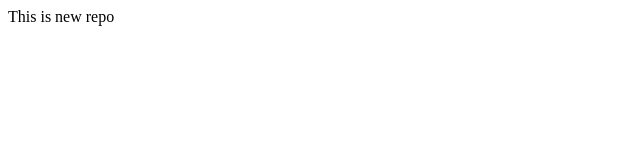
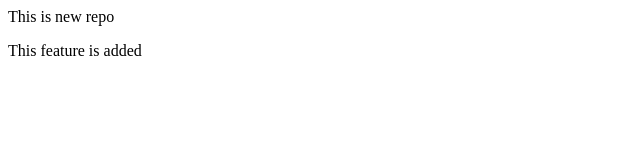
Before and after one commit to ABinaya1999/localrepo, a plain HTML site: page index.html in a window 1280 px wide. Shown: the whole page, without its empty margins (0-640 px from the left). Drawn offline with Linux system fonts and the light colour scheme.

Commit message:
added para in index

```diff
--- a/index.html
+++ b/index.html
@@ -1 +1,2 @@
 <p>This is new repo</p>
+<p>This feature is added</p>
```
